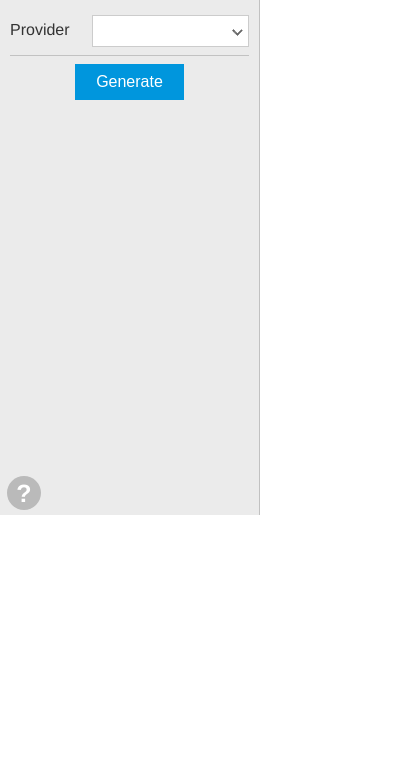
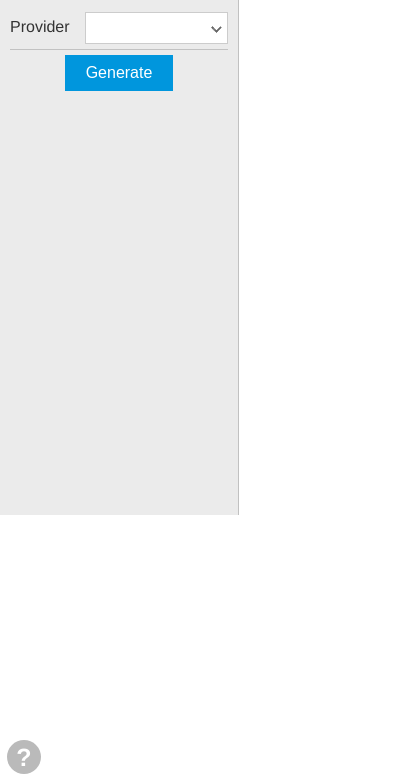
Before and after one commit to jure965/OpenLorem, a browser extension: page src/popup.html in a window 400 px wide. Shown: the part 65-844 px from the top of the page. Drawn offline with Linux system fonts and the light colour scheme.

Commit message:
hotfix: css

```diff
--- a/src/css/popup.css
+++ b/src/css/popup.css
@@ -1,17 +1,13 @@
 html, body {
     font-family: "Helvetica Neue", Helvetica, Arial, sans-serif;;
-    width: 780px;
-    height: 580px;
-    margin: 0;
-    padding: 0;
     font-size: 16px;
-    /* outline: 1px solid black; */
-    position: relative;
+    /*position: relative;*/
 }
 
 * {
+    margin: 0;
+    padding: 0;
     box-sizing: border-box;
-
 }
 
 /* BASIC "box" grid
@@ -156,22 +152,34 @@ hr {
     box-sizing: content-box;
 }
 
+.main {
+    width: 780px;
+    height: 580px;
+    margin: 0;
+    padding: 0;
+}
+
 .left {
-    height: 100%;
-    padding: 13px 10px;
+    padding: 10px 10px;
     background-color: #ebebeb;
     border-right: 1px solid #c1c1c1;
     color: #333;
+    height: 580px;
+    width: 239px;
+    display: block;
+    float: left;
 }
 
 .right {
-    width: 100%;
     height: 580px;
+    width: 540px;
+    display: block;
+    float: left;
 }
 
 .output {
-    width: 100%;
-    height: 100%;
+    width: 540px;
+    height: 579px;
     padding: 6px 12px;
     margin: 0;
     color: #444;
@@ -181,6 +189,10 @@ hr {
     border: 0;
     overflow: auto;
     resize: none;
+}
+
+.output:focus {
+    outline: none;
 }
 
 .provider.hidden {
@@ -285,3 +297,7 @@ hr {
 label.hidden {
     display: none;
 }
+
+.separator {
+    margin-bottom: 5px;
+}
--- a/src/popup.html
+++ b/src/popup.html
@@ -8,7 +8,8 @@
 </head>
 
 <body>
-<div class="box box-small left">
+<div class="main">
+    <div class="left">
         <h1>OpenLorem</h1>
         <div class="row form-group">
             <label for="providerSelect" class="box box-small control-label">Provider</label>
@@ -17,7 +18,7 @@
                 </select>
             </div>
         </div>
-    <hr/>
+        <hr class="separator"/>
 
         <!-- loripsum -->
         <div class="provider hidden" id="loripsum">
@@ -180,9 +181,9 @@
                 </p>
                 <p>
                     We are web developers, who found out that we need a simple filler content provider as web
-                extension. We looked at various extensions and all were really old plugin style or unsupported by the
-                latest browsers. So we decided to create our own extension in a relatively new and cross platform
-                WebExtension standard.
+                    extension. We looked at various extensions and all were really old plugin style or unsupported by
+                    the latest browsers. So we decided to create our own extension in a relatively new and cross
+                    platform WebExtension standard.
                 </p>
                 <p>
                     We hope you will find this extension useful. Report bugs, issues or feature requests on
@@ -207,11 +208,11 @@
             </div>
         </div>
     </div>
-<div class="box box-large right no-gutter">
+    <div class="right">
         <label for="output" class="hidden"></label>
         <textarea id="output" class="output" spellcheck="false"></textarea>
     </div>
-
+</div>
 <script type="module" src="js/popup.js"></script>
 
 </body>
```
Lines whose indentation alone changed are shown as unchanged.
